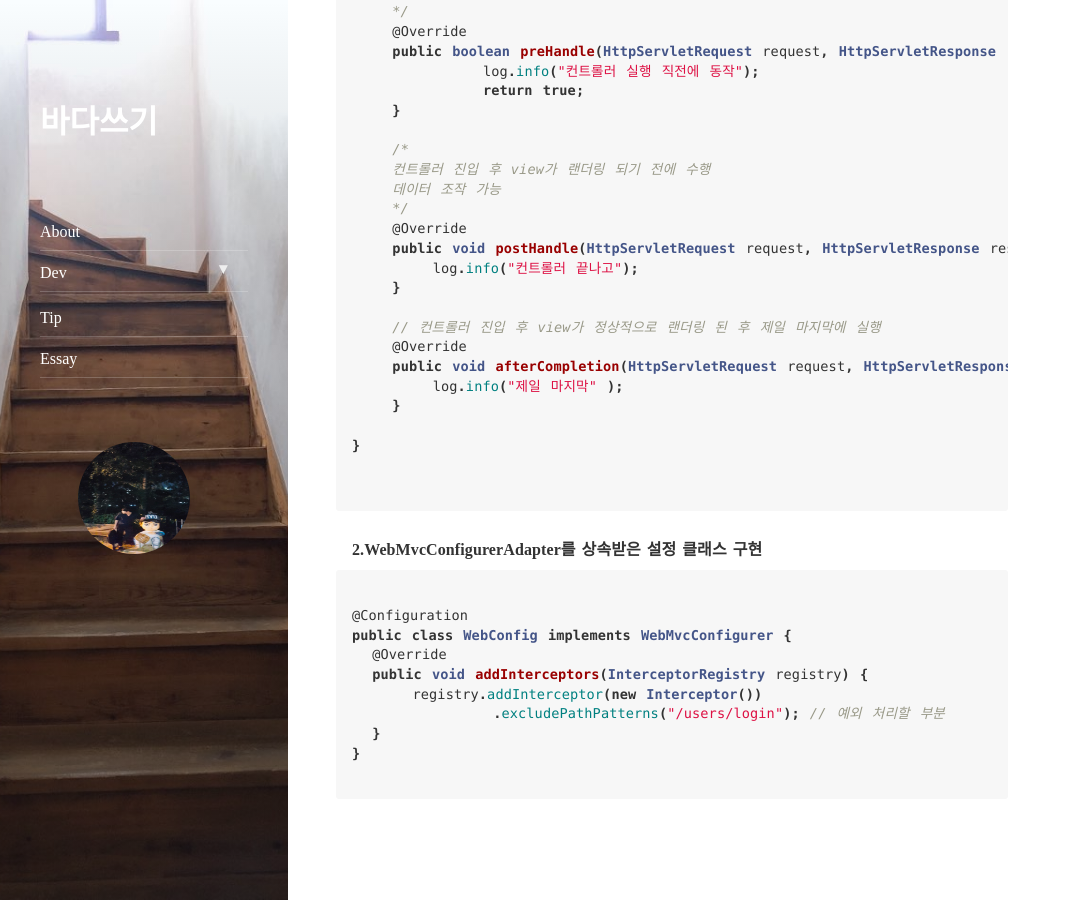
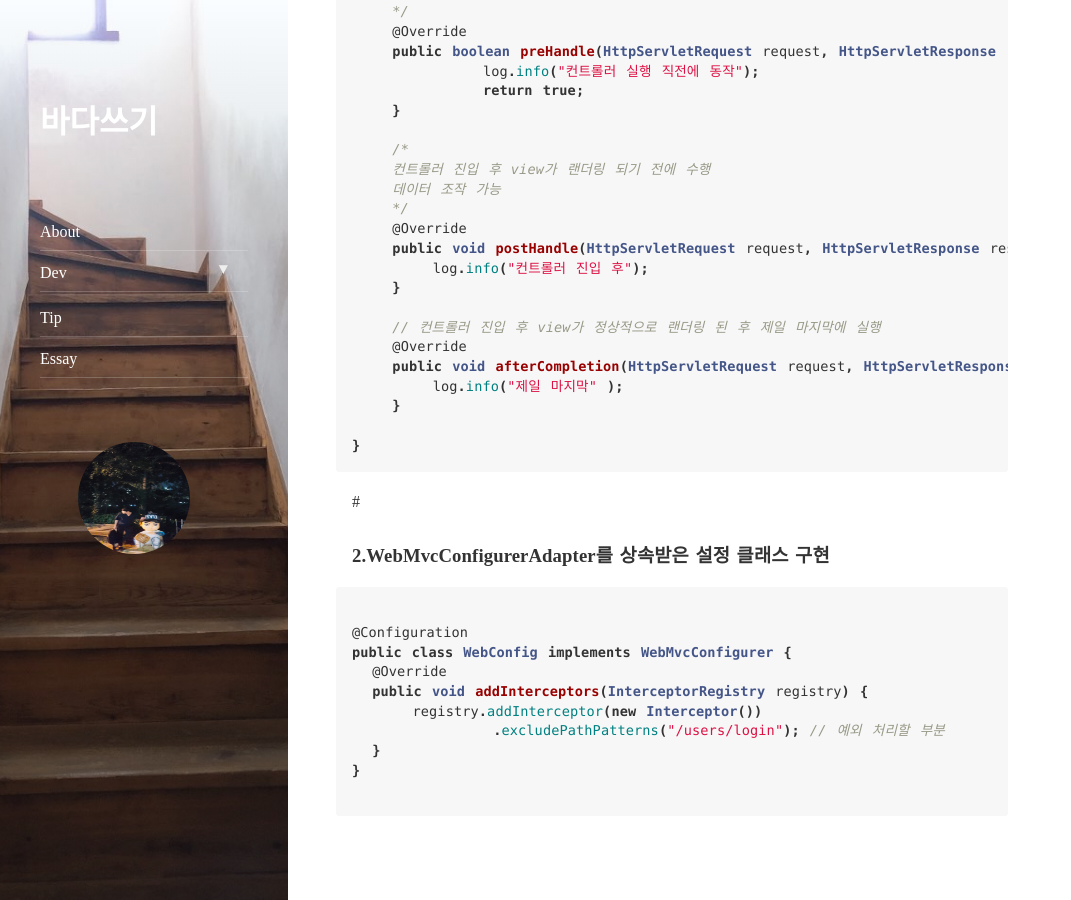
Before and after one commit to Chung10Kr/Chung10Kr.github.io, a Jekyll site: the page built from _posts/2021-01-31-Interceptor의_sample.markdown, in a window 1280 px wide and 900 px high, scrolled down 802 px. Shown: the whole window, without its empty margins (0-1071 px from the left). Built offline with Jekyll 4.4.1, drawn with Linux system fonts in a browser that asks for light colours; nearby versions of some CDN libraries; comment, search, counter and statistics services are not loaded.

Commit message:
no message

````diff
--- a/_posts/2021-01-31-Interceptor의_sample.markdown
+++ b/_posts/2021-01-31-Interceptor의_sample.markdown
@@ -44,7 +44,7 @@ public class Interceptor extends HandlerInterceptorAdapter {
     */
     @Override
     public void postHandle(HttpServletRequest request, HttpServletResponse response, Object handler, ModelAndView modelAndView) throws Exception {
-        log.info("컨트롤러 끝나고");
+        log.info("컨트롤러 진입 후");
     }
 
     // 컨트롤러 진입 후 view가 정상적으로 랜더링 된 후 제일 마지막에 실행
@@ -54,11 +54,12 @@ public class Interceptor extends HandlerInterceptorAdapter {
     }
 
 }
+```
+
+#
 
 
-```
-
-#### 2.WebMvcConfigurerAdapter를 상속받은 설정 클래스 구현
+### 2.WebMvcConfigurerAdapter를 상속받은 설정 클래스 구현
 
 ```java
 
````
